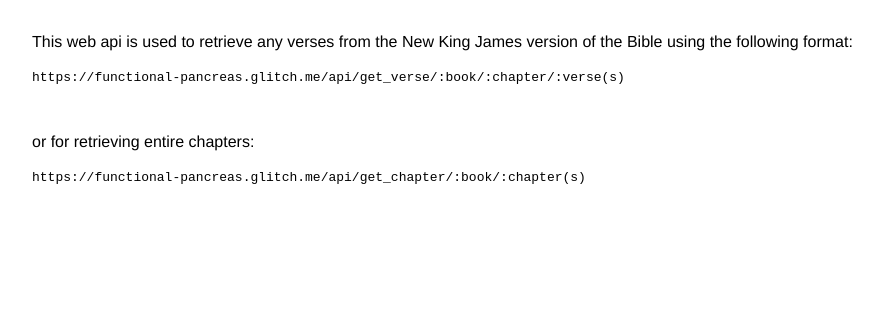
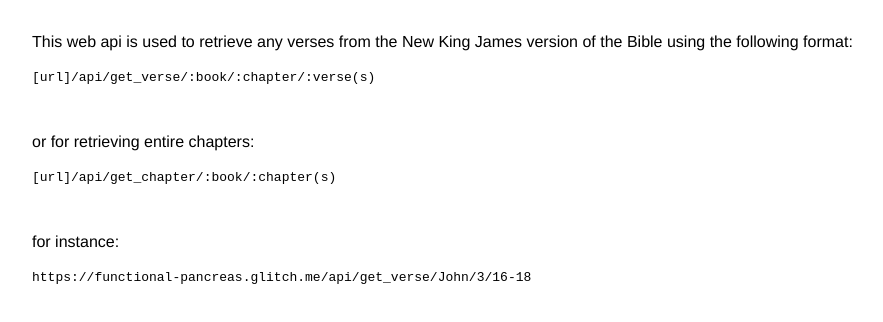
Before and after one commit to seely1991/Bible-Api, a website: page views/index.html in a window 1280 px wide. Shown: the part 132-454 px from the top of the page, without its empty margins (48-931 px from the left). Drawn offline with Linux system fonts and the light colour scheme.

Commit message:
Update index.html

```diff
--- a/views/index.html
+++ b/views/index.html
@@ -12,11 +12,13 @@
         This web api is used to retrieve any verses from the New King James version of the Bible
         using the following format:
       </p>
-      <code>https://functional-pancreas.glitch.me/api/get_verse/:book/:chapter/:verse(s)</code>
+      <code>[url]/api/get_verse/:book/:chapter/:verse(s)</code>
       <p>
         or for retrieving entire chapters:
       </p>
-      <code>https://functional-pancreas.glitch.me/api/get_chapter/:book/:chapter(s)</code>
+      <code>[url]/api/get_chapter/:book/:chapter(s)</code>
+      <p>for instance:</p>
+      <code>https://functional-pancreas.glitch.me/api/get_verse/John/3/16-18</code>
     </div>
   </body>
 </html>
```
